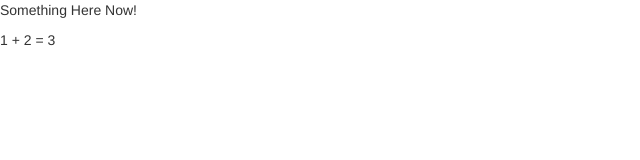
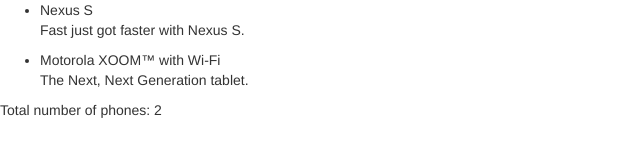
Before and after one commit to Felttrip/AngularExploration, a website: page app/index.html in a window 1280 px wide. Shown: the whole page, without its empty margins (0-640 px from the left). Drawn offline with nearby package versions, Linux system fonts and the light colour scheme.

Commit message:
crating static version of page

```diff
--- a/app/index.html
+++ b/app/index.html
@@ -9,8 +9,23 @@
 </head>
 <body>
 
-  <p>Something Here {{'Now' + '!'}}</p>
-  <p>1 + 2 = {{ 1 + 2 }}</p>
+  <ul>
+  <li>
+    <span>Nexus S</span>
+    <p>
+      Fast just got faster with Nexus S.
+    </p>
+  </li>
+  <li>
+    <span>Motorola XOOM™ with Wi-Fi</span>
+    <p>
+      The Next, Next Generation tablet.
+    </p>
+  </li>
+</ul>
+
+<p>Total number of phones: 2</p>
+
 
 </body>
 </html>
```
